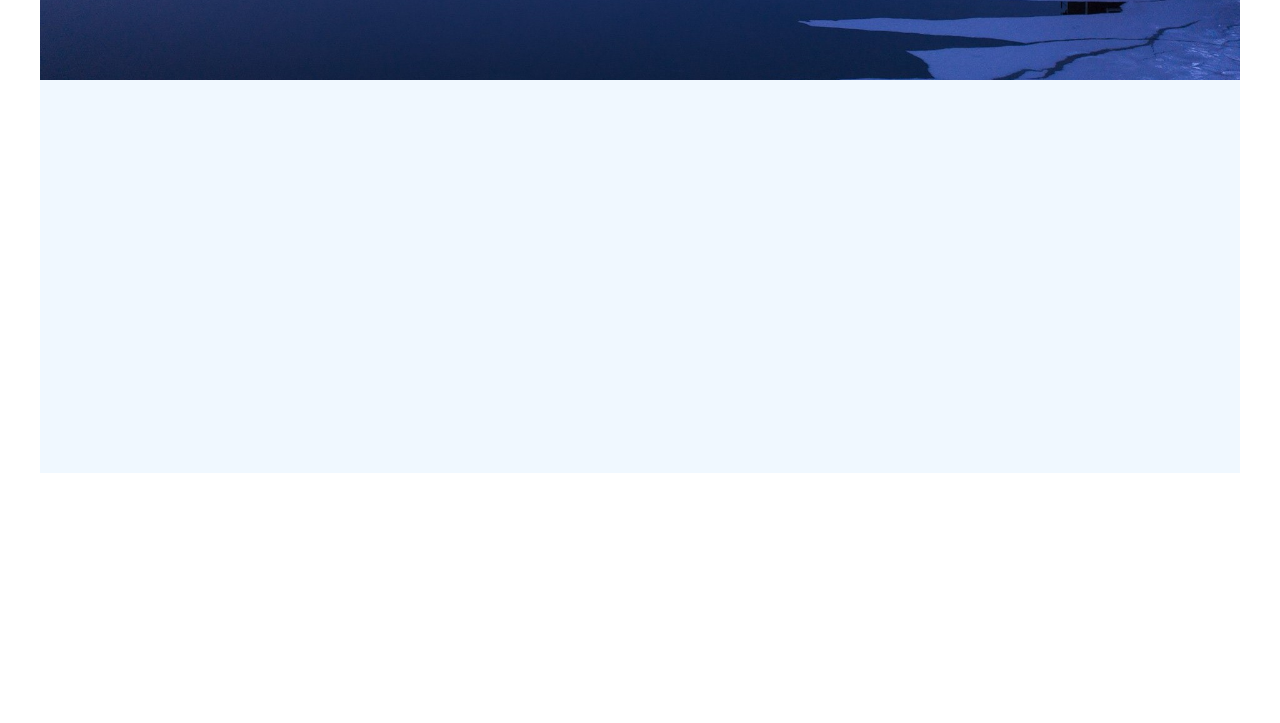
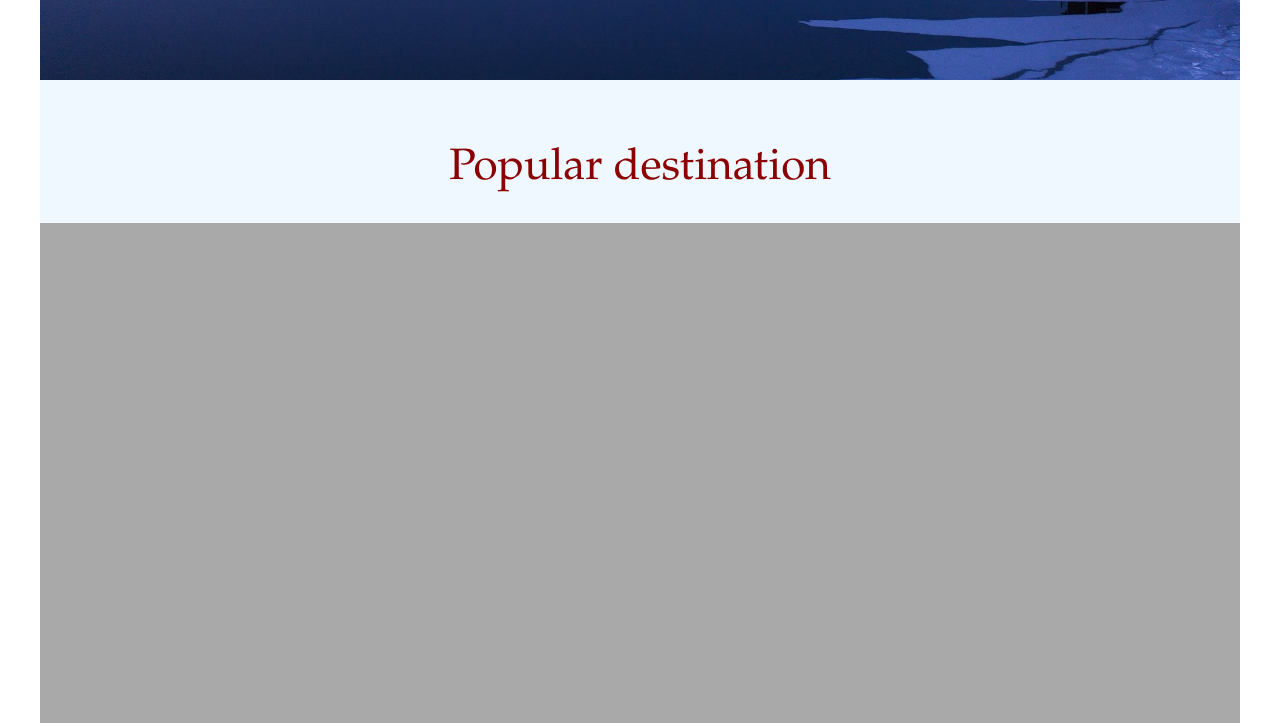
Before and after one commit to Valentina-2608/Travel_agency, a website: page index.html in a window 1280 px wide. Shown: the part 735-1458 px from the top of the page. Before the commit the page ends 1216 px from the top, so only its background shows below. Drawn offline with Linux system fonts and the light colour scheme.

Commit message:
Add styles for block destination_countries

```diff
--- a/css/style.css
+++ b/css/style.css
@@ -117,3 +117,29 @@ nav li>a:hover{
     text-decoration:none;
     color:#12114F;
 }
+
+
+.caption1{
+    width:100%;
+    height:20px;
+    position: absolute;
+    top:850px;
+    left:0px;
+    padding-top: 20px;
+    padding-bottom: 20px;
+    text-align: center;
+    color:darkred;
+    font-size:44px;
+    font-style: bold;
+    font-family:Garamond;
+
+}
+
+.destination_countries{
+    width:100%;
+    height:500px;
+    position:absolute;
+    top:950px;
+    left:0px;
+    background-color: darkgray;
+}
```
